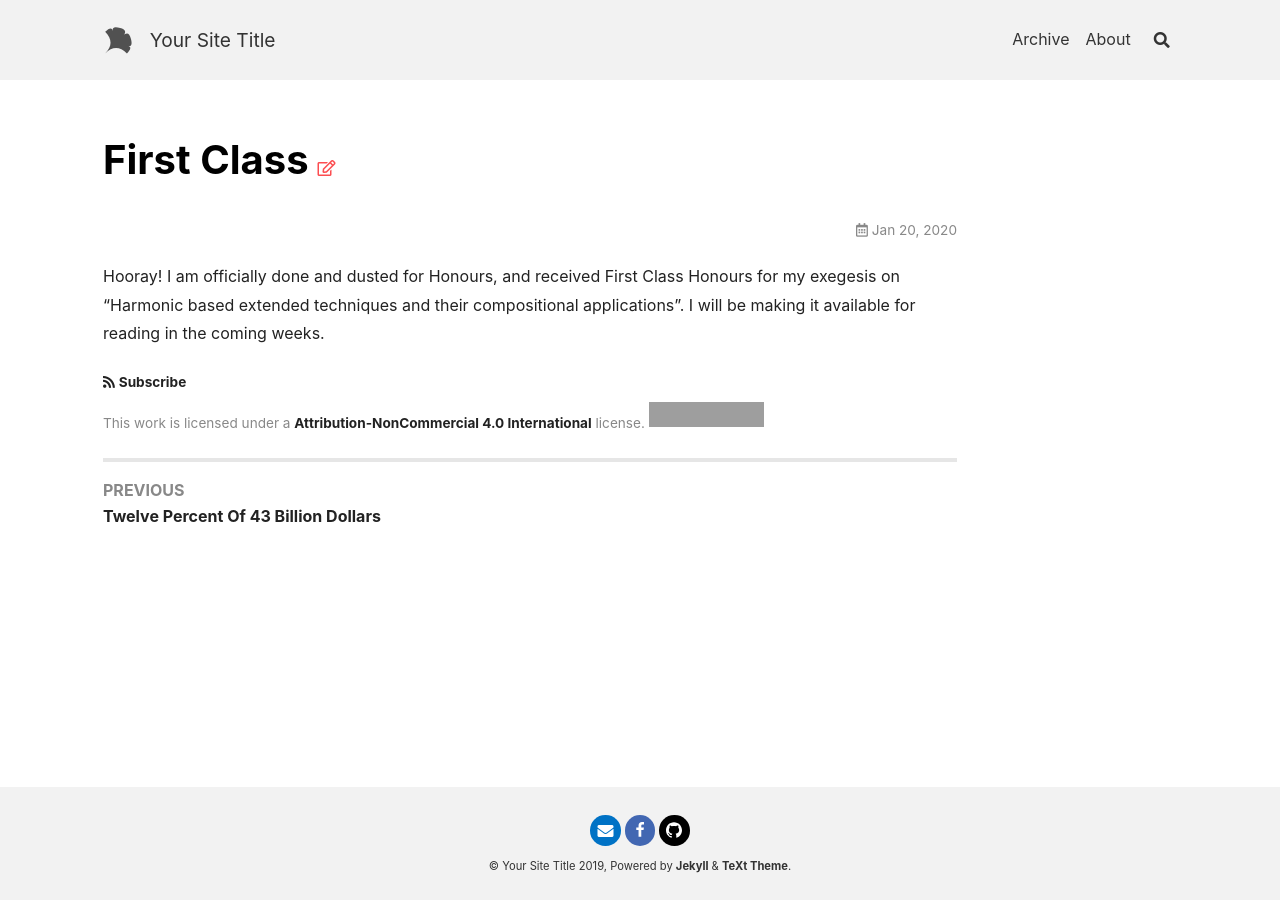
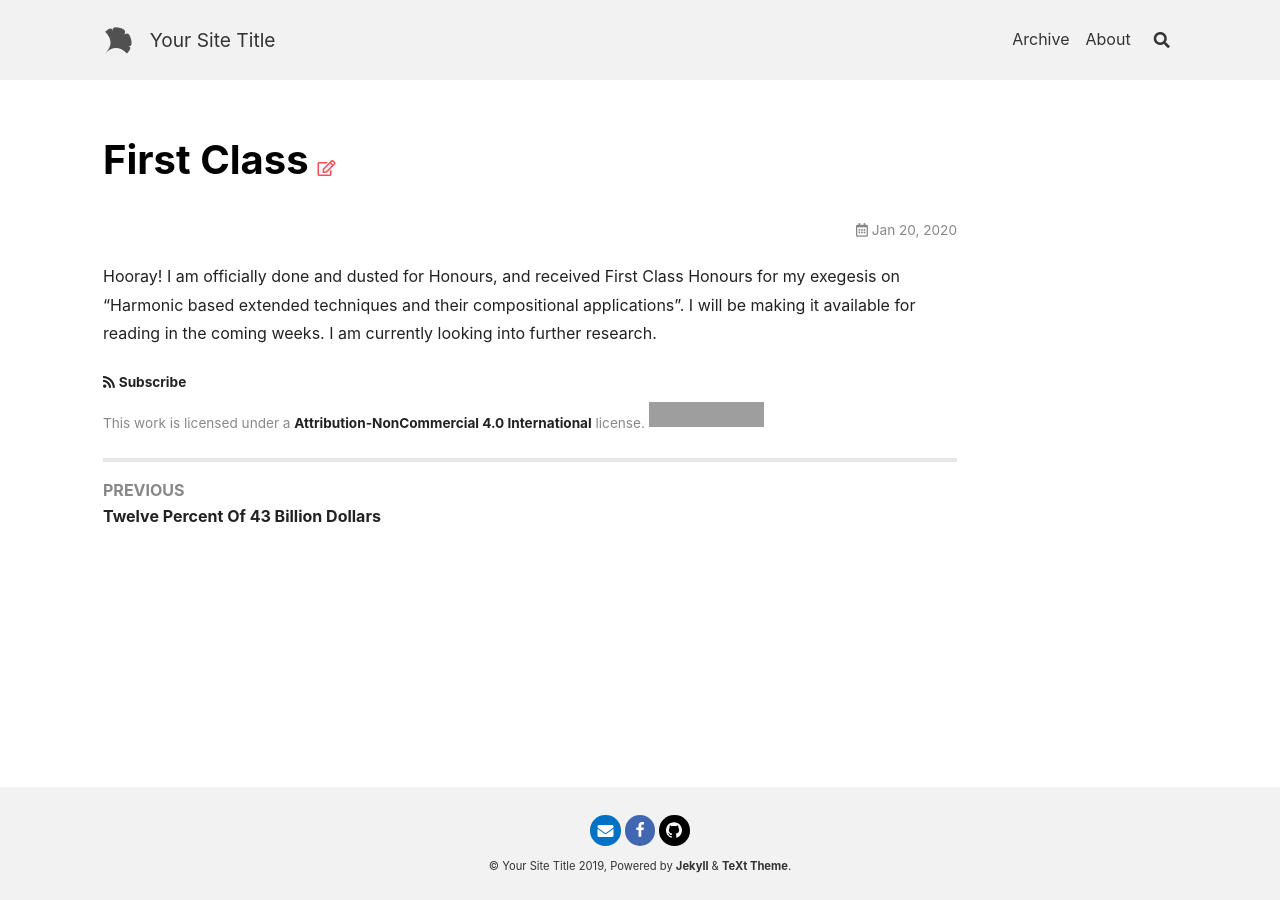
Before and after one commit to ryceg/rhysgraymusic, a Jekyll site: the page built from _posts/2020-01-20-First-Class.md, in a window 1280 px wide. Built offline with Jekyll 4.4.1, drawn with Linux system fonts in a browser that asks for light colours; nearby versions of some CDN libraries; grey boxes are pictures that could not be loaded.

Commit message:
Update 2020-01-20-First-Class.md

```diff
--- a/_posts/2020-01-20-First-Class.md
+++ b/_posts/2020-01-20-First-Class.md
@@ -1,4 +1,4 @@
 ---
 published: true
 ---
-Hooray! I am officially done and dusted for Honours, and received First Class Honours for my exegesis on "Harmonic based extended techniques and their compositional applications". I will be making it available for reading in the coming weeks.
+Hooray! I am officially done and dusted for Honours, and received First Class Honours for my exegesis on "Harmonic based extended techniques and their compositional applications". I will be making it available for reading in the coming weeks. I am currently looking into further research.
```
